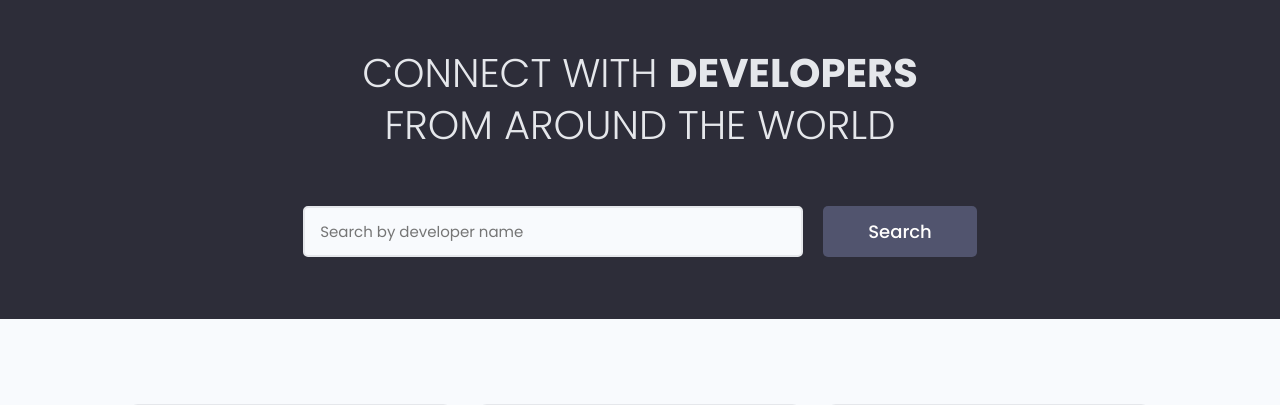
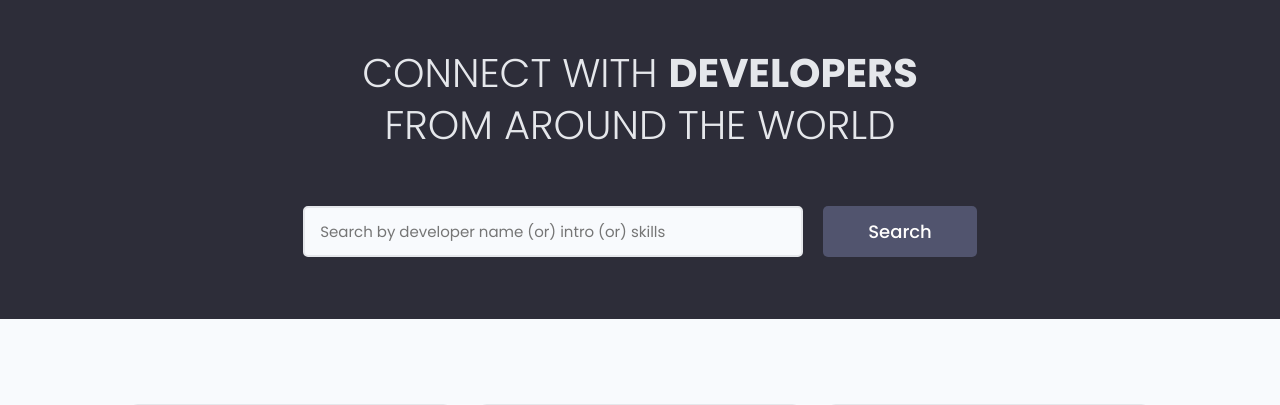
Before and after one commit to ganapathi7869/projects, a Django app: page / in a window 1280 px wide. Shown: the part 78-483 px from the top of the page. Run offline with Django 4.2, Linux system fonts and the light colour scheme; data comes from the database, SQL or seed files in the repository; both versions use the stored data as it was after the commit; some libraries are stand-ins or nearby versions.

Commit message:
7-mar-2022

```diff
--- a/django/devsearch/projects/templates/projects/projects.html
+++ b/django/devsearch/projects/templates/projects/projects.html
@@ -14,7 +14,7 @@
                 <div class="form__field">
                   <label for="formInput#search">Search By Projects </label>
                   <input class="input input--text" id="formInput#search" type="text" name="search_query" value="{{searchquery}}"
-                    placeholder="Search by Project Title" />
+                    placeholder="Search by Project Title (or) description (or) owner (or) tags" />
                 </div>
 
                 <input class="btn btn--sub btn--lg" type="submit" value="Search" />
--- a/django/devsearch/users/templates/users/profiles.html
+++ b/django/devsearch/users/templates/users/profiles.html
@@ -15,7 +15,7 @@
             <div class="form__field">
               <label for="formInput#search">Search Developers </label>
               <input class="input input--text" id="formInput#search" type="text" name="search_query" value="{{searchquery}}"
-                placeholder="Search by developer name" />
+                placeholder="Search by developer name (or) intro (or) skills" />
             </div>
 
             <input class="btn btn--sub btn--lg" type="submit" value="Search" />
```
Also changed, not shown: django/devsearch/db.sqlite3, django/devsearch/static/images/demo/Inbox.JPG (added), django/devsearch/static/images/demo/account1.JPG (added), django/devsearch/static/images/demo/account2.JPG (added), django/devsearch/static/images/demo/login.JPG (added), django/devsearch/static/images/demo/passwordreset.JPG (added), django/devsearch/static/images/demo/profiles1.JPG (added), django/devsearch/static/images/demo/profiles2.JPG (added), django/devsearch/static/images/demo/projects1.JPG (added), django/devsearch/static/images/demo/projects2.JPG (added), django/devsearch/static/images/demo/signup.JPG (added).
